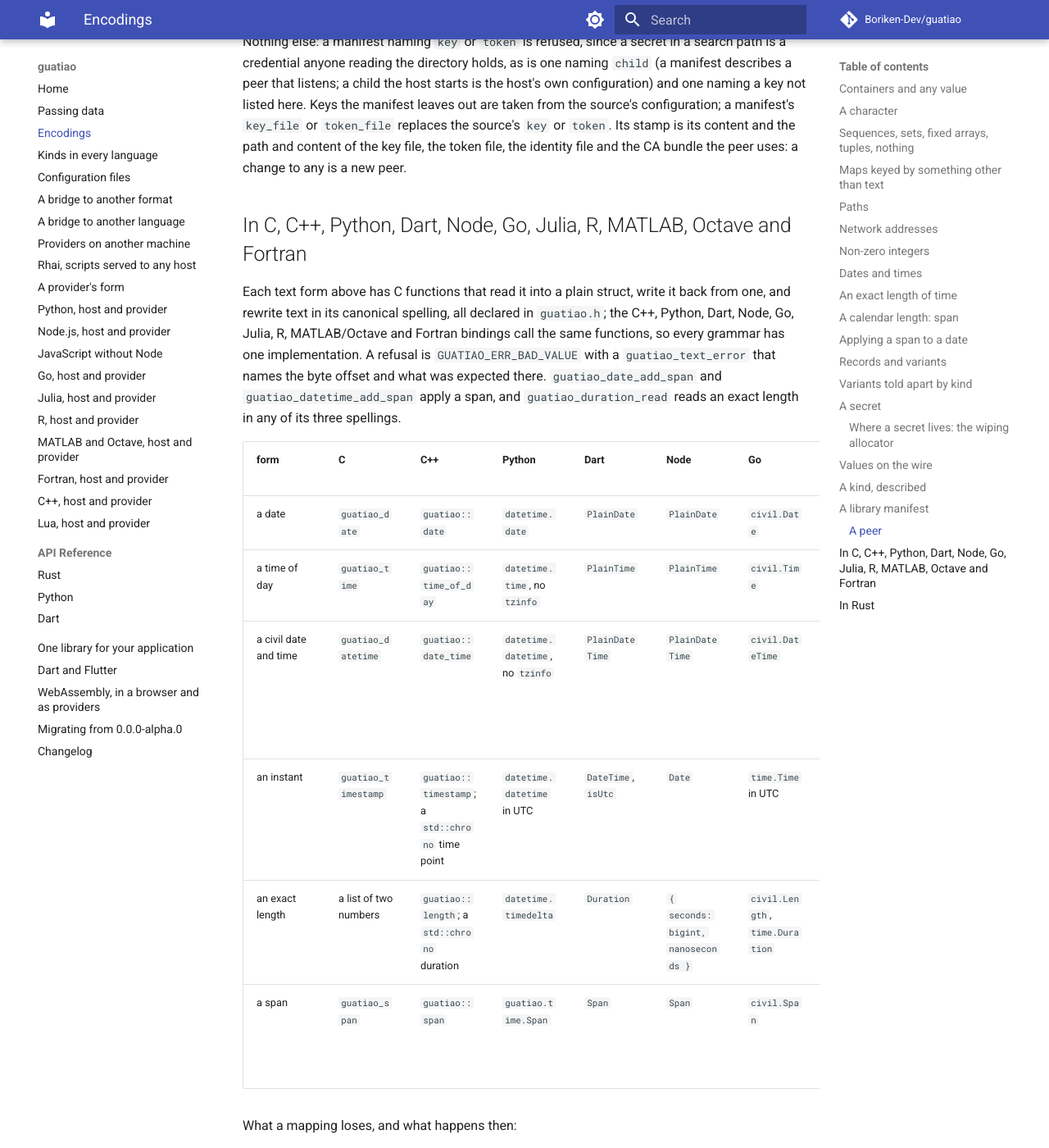
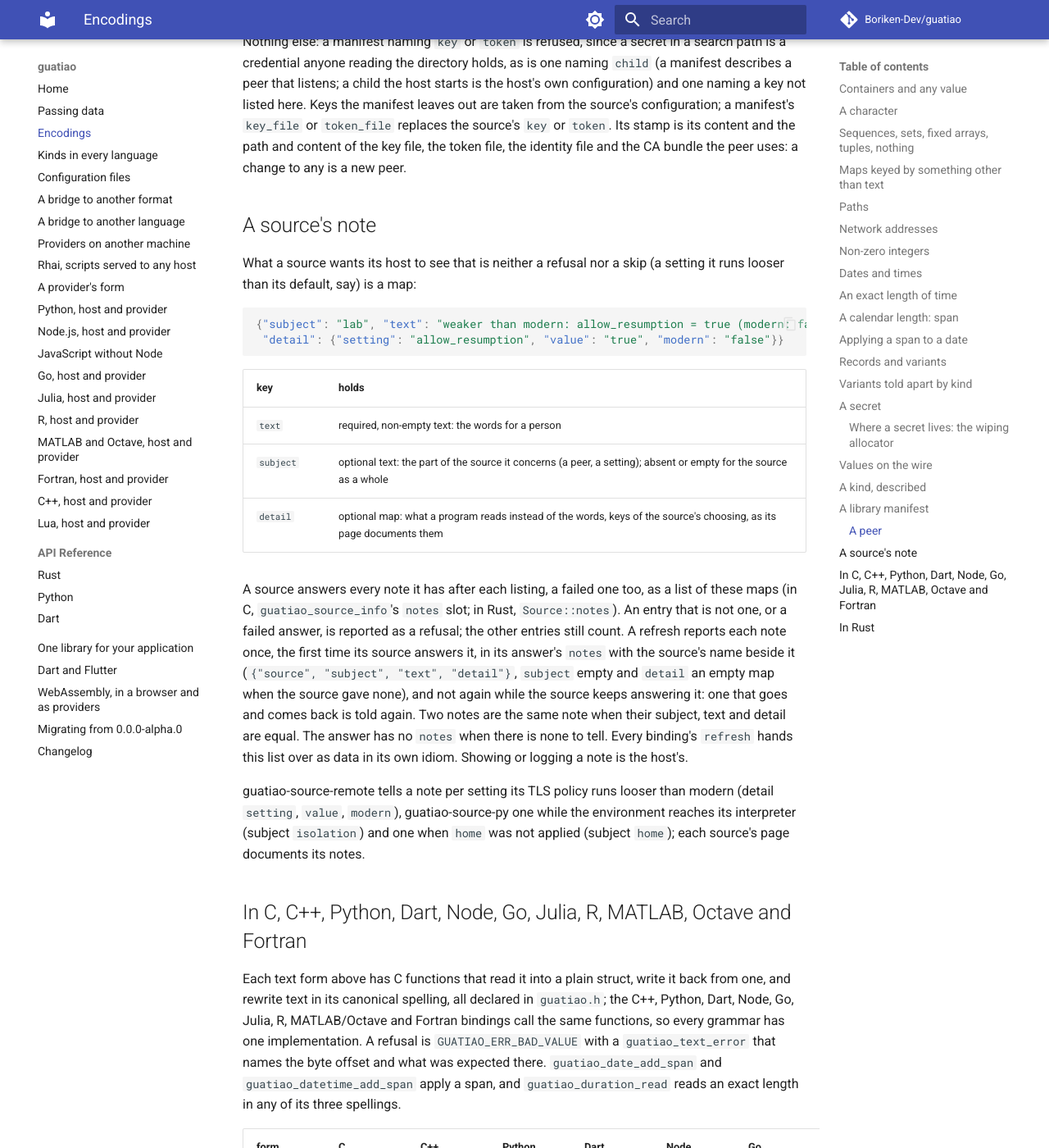
Before and after one commit to Boriken-Dev/guatiao, an MkDocs documentation site: the page built from docs/encodings.md, in a window 1280 px wide and 1400 px high, scrolled down 18174 px. Shown: the whole window at 82% size. Built offline with MkDocs 1.6.1 and Material for MkDocs 9.7.7, drawn with Linux system fonts in a browser that asks for light colours; comment, search, counter and statistics services are not loaded.

Commit message:
docs: a source's note as an encoding, and the source table's new slot

````diff
--- a/docs/encodings.md
+++ b/docs/encodings.md
@@ -758,6 +758,42 @@ replaces the source's `key` or `token`. Its stamp is its content and the
 path and content of the key file, the token file, the identity file and
 the CA bundle the peer uses: a change to any is a new peer.
 
+## A source's note
+
+What a source wants its host to see that is neither a refusal nor a skip
+(a setting it runs looser than its default, say) is a map:
+
+```json
+{"subject": "lab", "text": "weaker than modern: allow_resumption = true (modern: false)",
+ "detail": {"setting": "allow_resumption", "value": "true", "modern": "false"}}
+```
+
+| key | holds |
+| --- | --- |
+| `text` | required, non-empty text: the words for a person |
+| `subject` | optional text: the part of the source it concerns (a peer, a setting); absent or empty for the source as a whole |
+| `detail` | optional map: what a program reads instead of the words, keys of the source's choosing, as its page documents them |
+
+A source answers every note it has after each listing, a failed one
+too, as a list of these maps (in C, `guatiao_source_info`'s `notes`
+slot; in Rust, `Source::notes`). An entry that is not one, or a failed
+answer, is reported as a refusal; the other entries still count. A
+refresh reports each note once, the first time its source answers it,
+in its answer's `notes` with the source's name beside it
+(`{"source", "subject", "text", "detail"}`, `subject` empty and `detail`
+an empty map when the source gave none), and not again while the source
+keeps answering it: one that goes and comes back is told again. Two
+notes are the same note when their subject, text and detail are equal.
+The answer has no `notes` when there is none to tell. Every binding's
+`refresh` hands this list over as data in its own idiom. Showing or
+logging a note is the host's.
+
+guatiao-source-remote tells a note per setting its TLS policy runs looser
+than modern (detail `setting`, `value`, `modern`), guatiao-source-py one
+while the environment reaches its interpreter (subject `isolation`) and
+one when `home` was not applied (subject `home`); each source's page
+documents its notes.
+
 ## In C, C++, Python, Dart, Node, Go, Julia, R, MATLAB, Octave and Fortran
 
 Each text form above has C functions that read it into a plain struct,
````
Also changed, not shown: CHANGELOG.md (+17 -0 lines), docs/migrating.md (+11 -0 lines).
